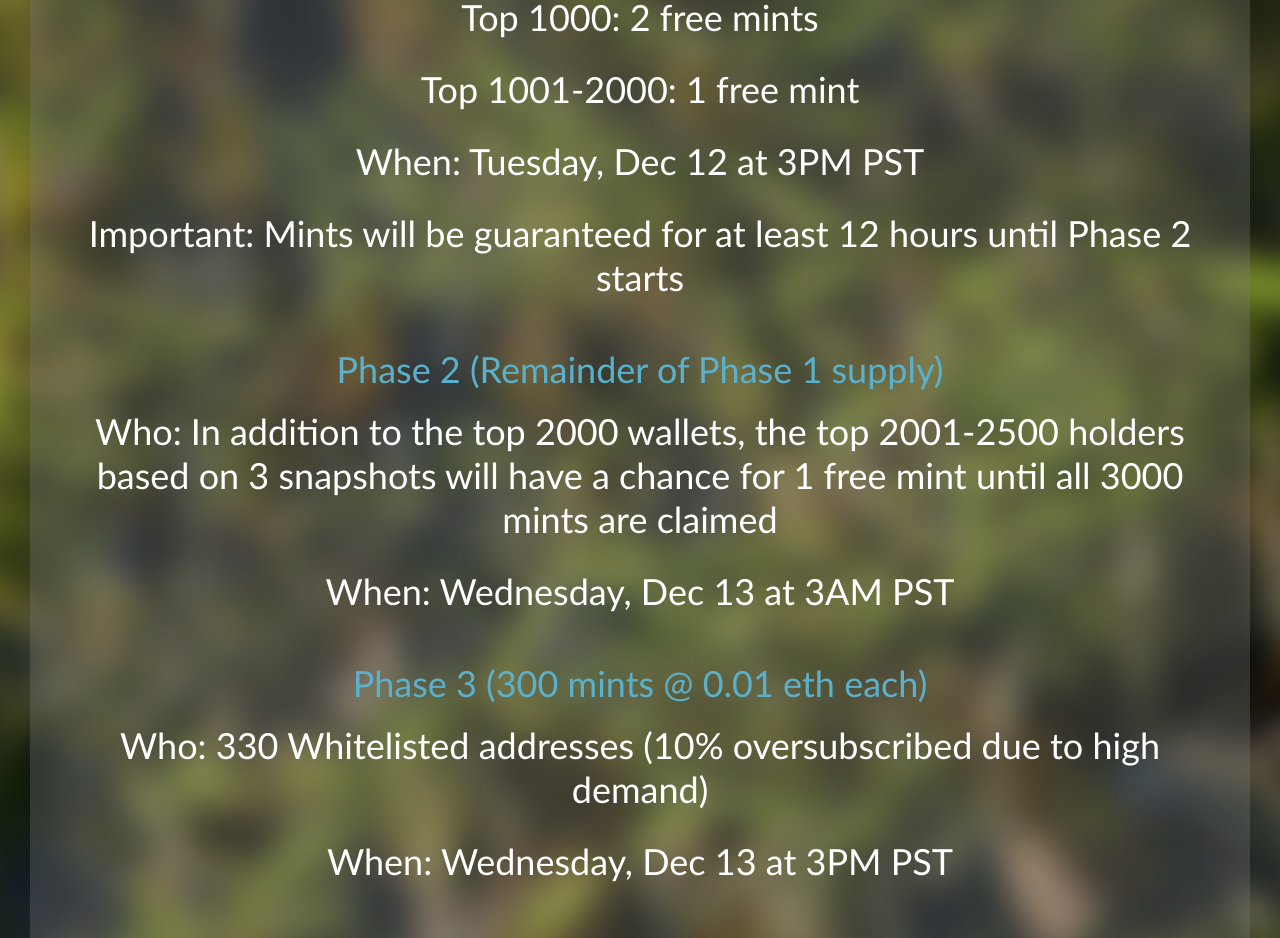
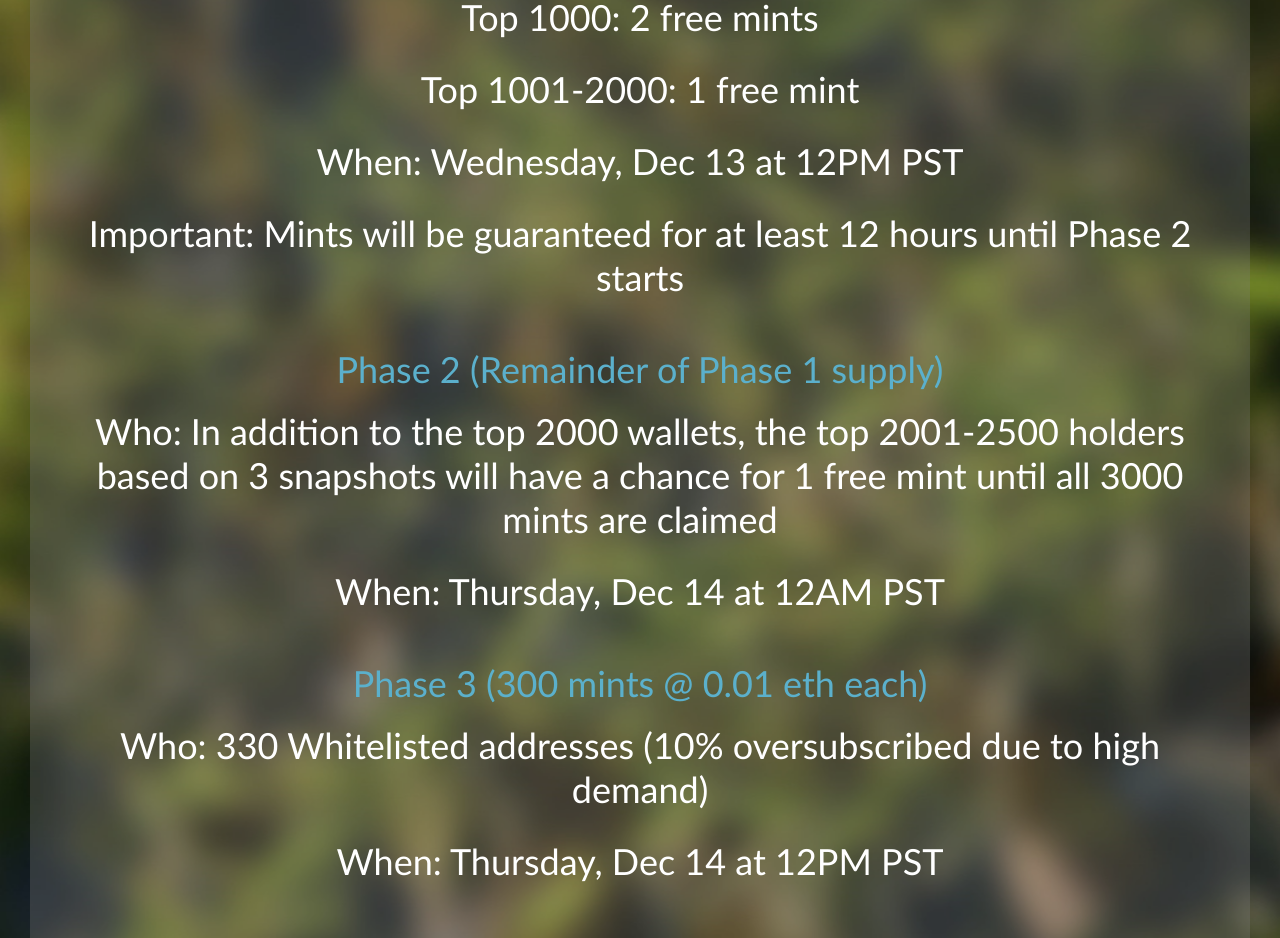
Before and after one commit to trichocereus/mint, a React (Create React App) app: page / in a window 1280 px wide. Shown: the part 2000-2938 px from the top of the page. Built offline with nearby package versions, Linux system fonts and the light colour scheme.

Commit message:
update dates

```diff
--- a/src/App.js
+++ b/src/App.js
@@ -181,14 +181,14 @@ function App() {
           <p className="p-text">Who: Top 2000 holders based on 3 snapshots</p>
           <p className="p-text">Top 1000: 2 free mints </p>
           <p className="p-text">Top 1001-2000: 1 free mint</p>
-          <p className="p-text">When: Tuesday, Dec 12 at 3PM PST</p>
+          <p className="p-text">When: Wednesday, Dec 13 at 12PM PST</p>
           <p className="p-text">Important: Mints will be guaranteed for at least 12 hours until Phase 2 starts </p>
           <p className="h-text">Phase 2 (Remainder of Phase 1 supply)</p>
           <p className="p-text">Who: In addition to the top 2000 wallets, the top 2001-2500 holders based on 3 snapshots will have a chance for 1 free mint until all 3000 mints are claimed</p>
-          <p className="p-text">When: Wednesday, Dec 13 at 3AM PST</p>
+          <p className="p-text">When: Thursday, Dec 14 at 12AM PST</p>
           <p className="h-text">Phase 3 (300 mints @ 0.01 eth each) </p>
           <p className="p-text">Who: 330 Whitelisted addresses (10% oversubscribed due to high demand)</p>
-          <p className="p-text">When: Wednesday, Dec 13 at 3PM PST</p>
+          <p className="p-text">When: Thursday, Dec 14 at 12PM PST</p>
           <p className="h-text">Reveal: 24 hours after collection is minted out</p>
           <p className="p-text">Happy holidays from Real Smurf Cat and Nate Hallinan!</p>
         </div>
```
